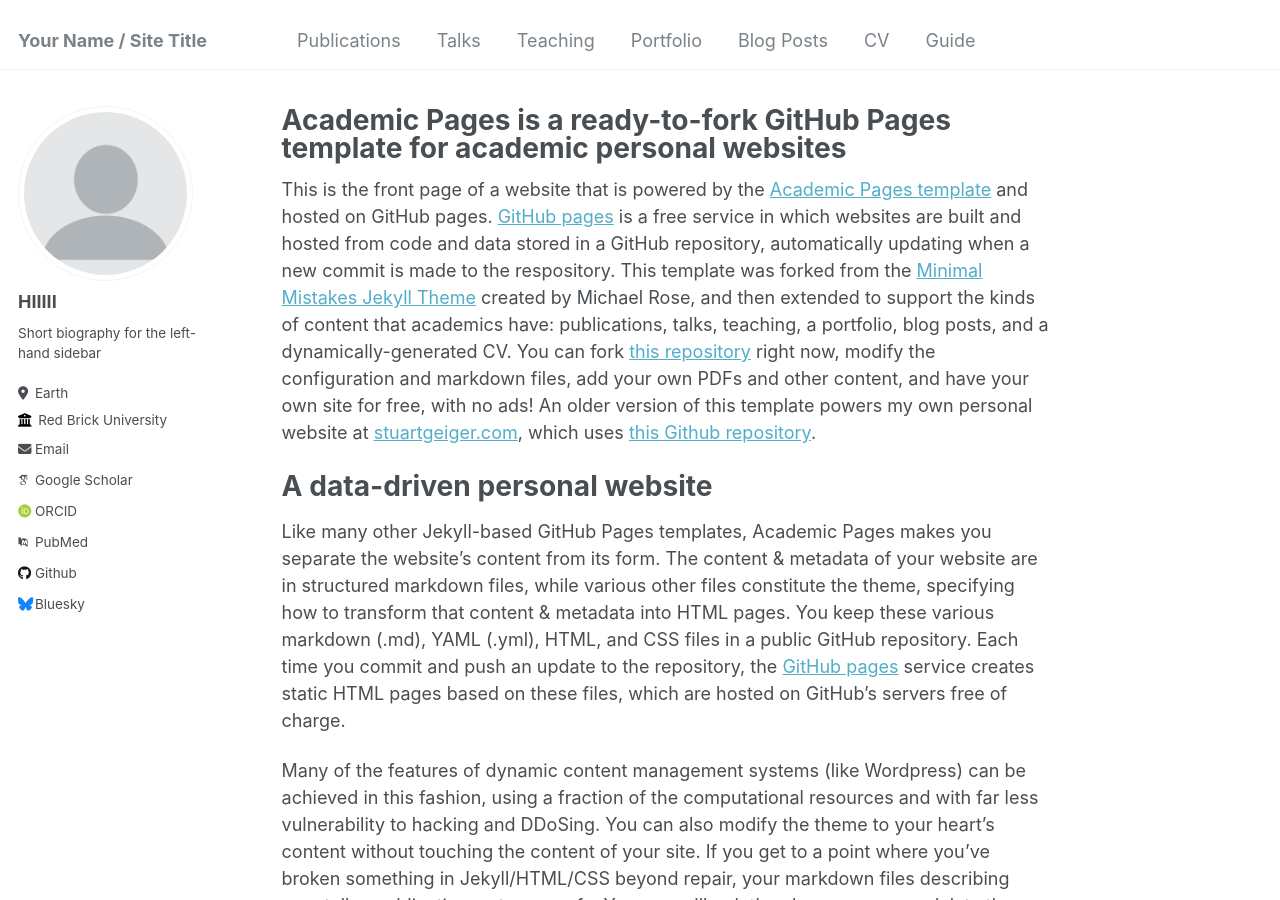
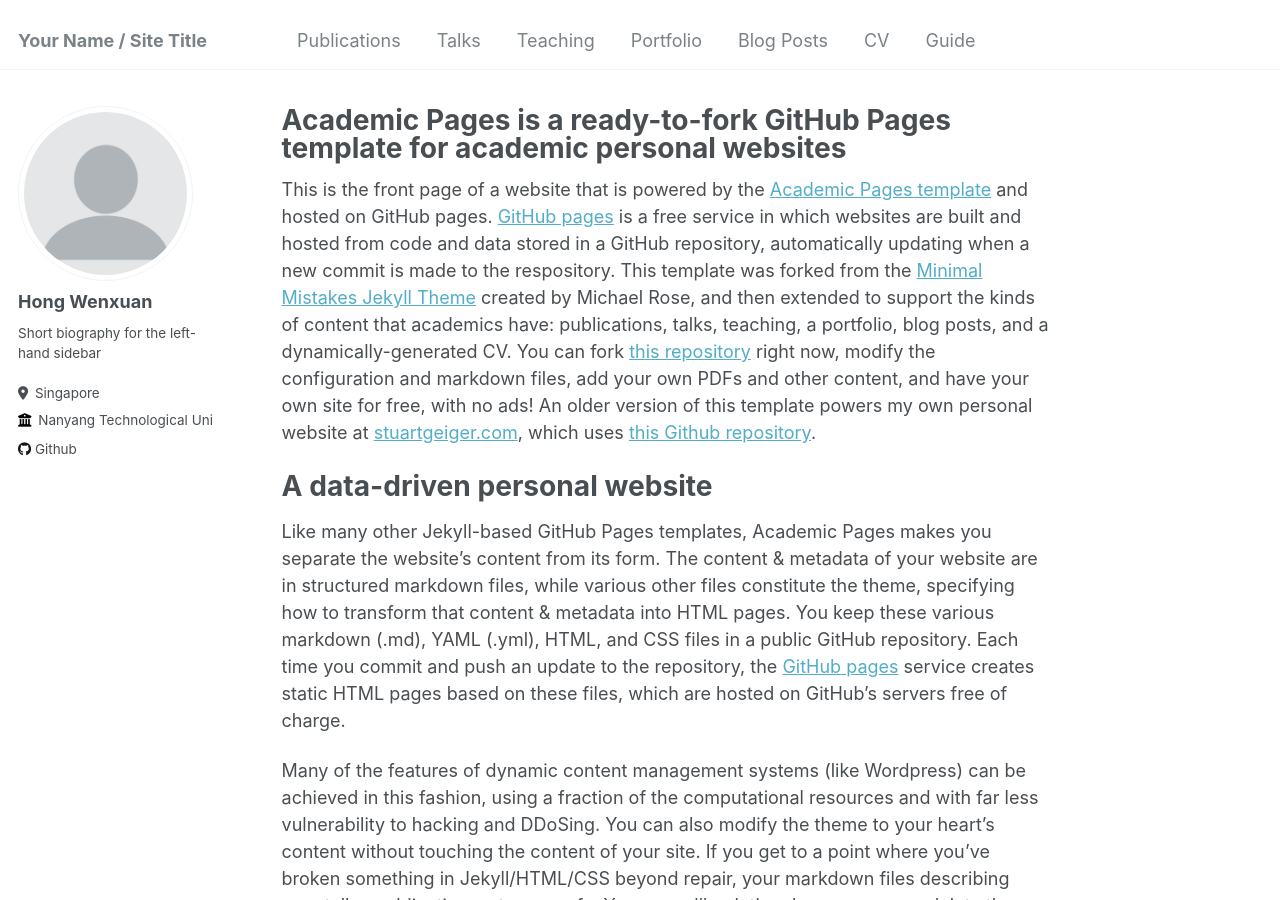
Before and after one commit to h-wenxuan/aboutme, a Jekyll site: the page built from _pages/about.md, in a window 1280 px wide and 900 px high. Built offline with Jekyll 4.4.1, drawn with Linux system fonts in a browser that asks for light colours; some web fonts are replaced.

Commit message:
Update _config.yml

```diff
--- a/_config.yml
+++ b/_config.yml
@@ -22,33 +22,33 @@
 author:
   # Biographic information
   avatar           : "profile.png"
-  name             : "HIIIII"
+  name             : "Hong Wenxuan"
   pronouns         : # example: "she/her"
   bio              : "Short biography for the left-hand sidebar"
-  location         : "Earth"
-  employer         : "Red Brick University"
+  location         : "Singapore"
+  employer         : "Nanyang Technological University"
   uri              : # URL
-  email            : "none@example.org"
+  email            : #"hongwenxuan03@.gmail.com"
 
   # Academic websites
   arxiv            : # URL - Update with the correct link to your profile
-  googlescholar    : "https://scholar.google.com/citations?user=PS_CX0AAAAAJ"
+  googlescholar    : #"https://scholar.google.com/citations?user=PS_CX0AAAAAJ"
   impactstory      : # URL
-  orcid            : "http://orcid.org/yourorcidurl"
+  orcid            : #"http://orcid.org/yourorcidurl"
   semantic         : # URL
-  pubmed           : "https://www.ncbi.nlm.nih.gov/pubmed/?term=john+snow"
+  pubmed           : #"https://www.ncbi.nlm.nih.gov/pubmed/?term=john+snow"
   researchgate     : # URL
 
   # Repositories and software development
   bitbucket        : # Username - Update with your username on the site
   codepen          : # Username
   dribbble         : # Username
-  github           : "academicpages"
+  github           : "h-wenxuan"
   kaggle           : # Username
   stackoverflow    : # User number or user number and name (i.e., use "1" or "1/jeff-atwood")
 
   # Social media
-  bluesky          : "genius" # Replace this with you Bluesky username
+  bluesky          : #"genius" # Replace this with you Bluesky username
   facebook         : # Username
   flickr           : # Username
   foursquare       : # Username
```
